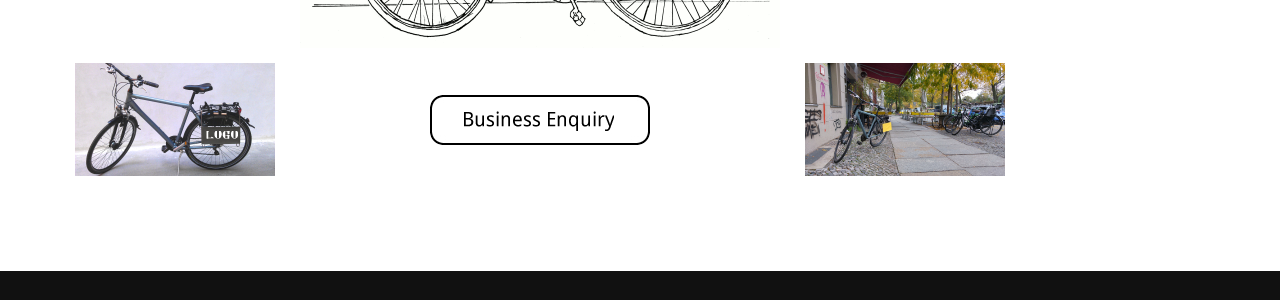
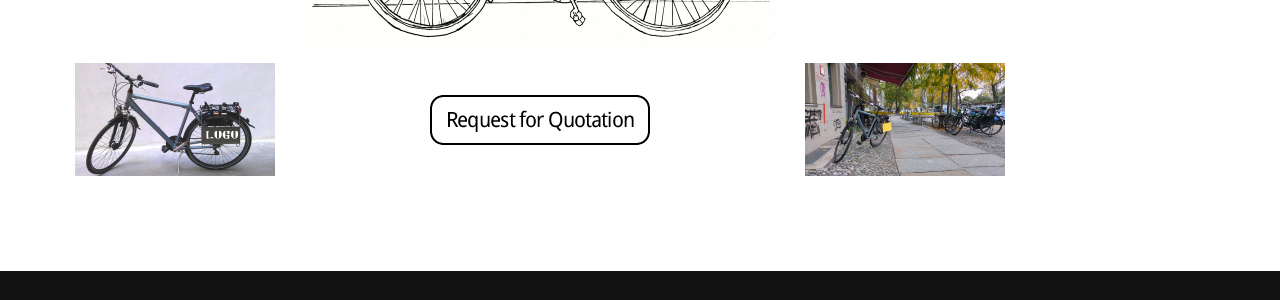
Before and after one commit to bodokaiser/hangload.com, a Jekyll site: the page built from promotions/index.html, in a window 1280 px wide. Shown: the part 582-882 px from the top of the page. Built offline with Jekyll 4.4.1, drawn with Linux system fonts in a browser that asks for light colours; nearby versions of some CDN libraries; library files that are not in the unit come from our copies; Markdown is read by kramdown in place of the engine named in the settings.

Commit message:
Update index.html

```diff
--- a/promotions/index.html
+++ b/promotions/index.html
@@ -66,7 +66,7 @@ description: Business
           <tr>
             <td>
               <a href="order">
-              <img src="../../images/pictures/button-business.jpg" alt="Request Quotation" />
+              <img src="../../images/pictures/button-quotation.jpg" alt="Request Quotation" />
               </a>
             </td>
           </tr>
```
